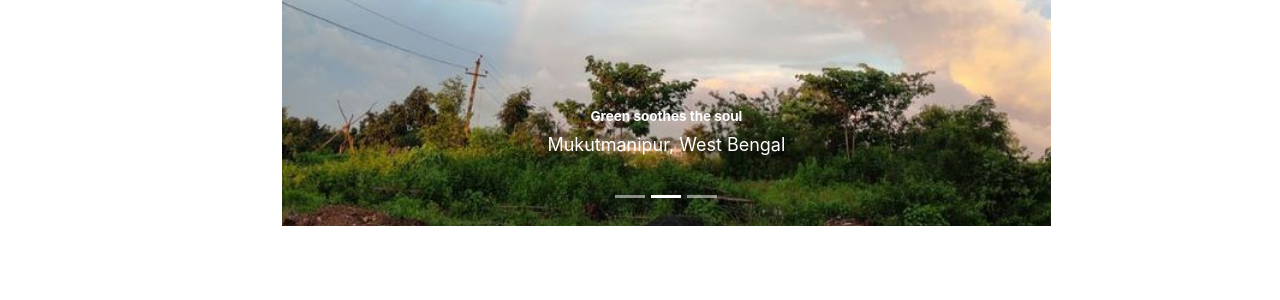
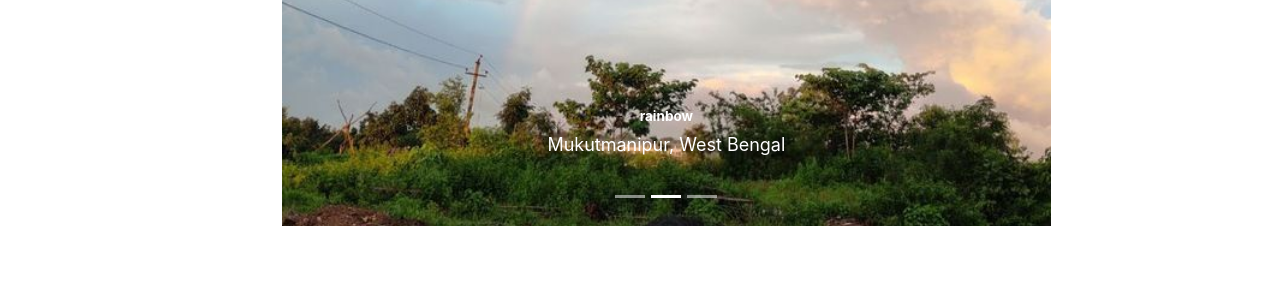
Before and after one commit to srahul21/srahul21.github.io, a Jekyll site: the page built from _pages/about.md, in a window 1280 px wide and 1290 px high. Shown: the part 682-982 px from the top of the window. Built offline with Jekyll 4.4.1, drawn with Linux system fonts in a browser that asks for light colours; some web fonts are replaced.

Commit message:
Update about.md

```diff
--- a/_pages/about.md
+++ b/_pages/about.md
@@ -25,21 +25,21 @@ Glimpses from my hometown...
     <div class="carousel-item active">
       <img src="/images/IMG_20250109_153007_451.jpg" class="d-block w-100" alt="Slide 1" style="height: 500px; object-fit: cover;">
       <div class="carousel-caption d-none d-md-block">
-        <h5>Blue is beautiful</h5>
+        <h5>bluish sky at dusk</h5>
         <p>Mukutmanipur, West Bengal</p>
       </div>
     </div>
     <div class="carousel-item">
       <img src="/images/IMG_20250109_153012_804.jpg" class="d-block w-100" alt="Slide 2" style="height: 500px; object-fit: cover;">
       <div class="carousel-caption d-none d-md-block">
-        <h5>Green soothes the soul</h5>
+        <h5>rainbow</h5>
         <p>Mukutmanipur, West Bengal</p>
       </div>
     </div>
     <div class="carousel-item">
       <img src="/images/IMG_20250109_153016_588.jpg" class="d-block w-100" alt="Slide 3" style="height: 500px; object-fit: cover;">
       <div class="carousel-caption d-none d-md-block">
-        <h5>Scattering light</h5>
+        <h5>delighted sight at dusk</h5>
         <p>Mukutmanipur, West Bengal</p>
       </div>
     </div>
```
